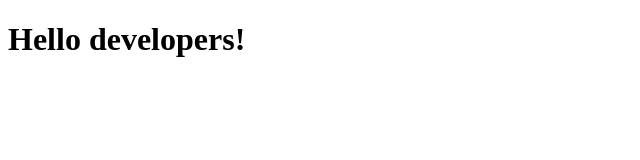
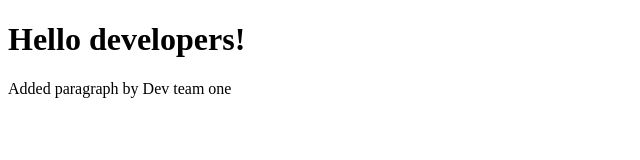
Before and after one commit to joy-ahmed/vcontrol_sd, a plain HTML site: page index.html in a window 1280 px wide. Shown: the whole page, without its empty margins (0-640 px from the left). Drawn offline with Linux system fonts and the light colour scheme.

Commit message:
modified index.html by dev-team-one

```diff
--- a/index.html
+++ b/index.html
@@ -8,5 +8,6 @@
   </head>
   <body>
     <h1>Hello developers!</h1>
+    <p>Added paragraph by Dev team one</p>
   </body>
 </html>
```
